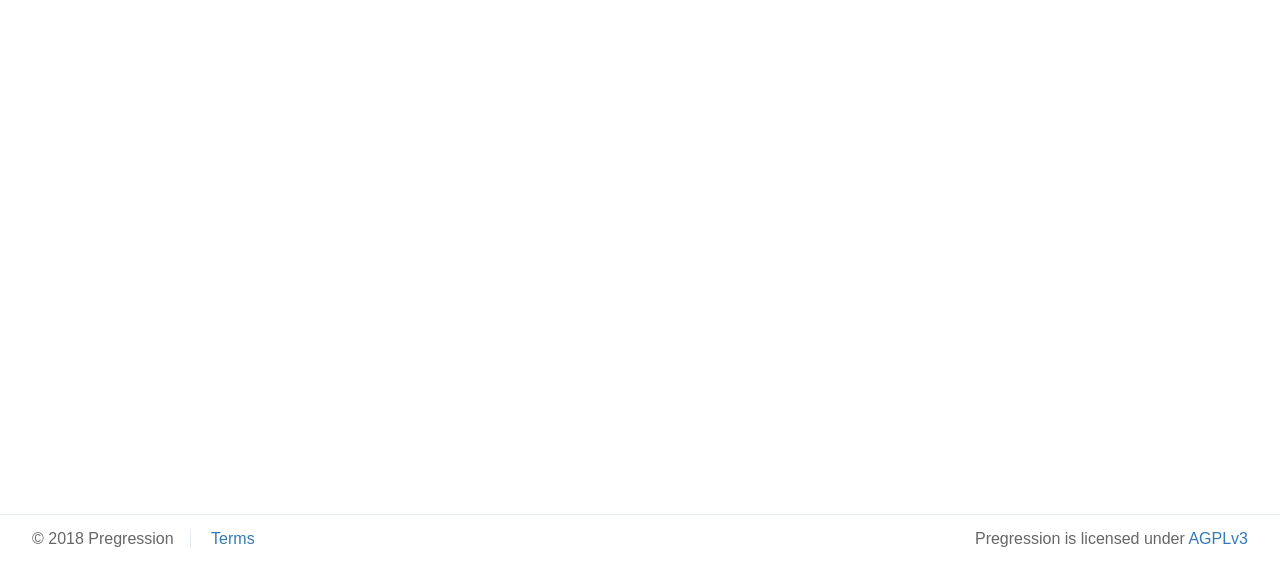
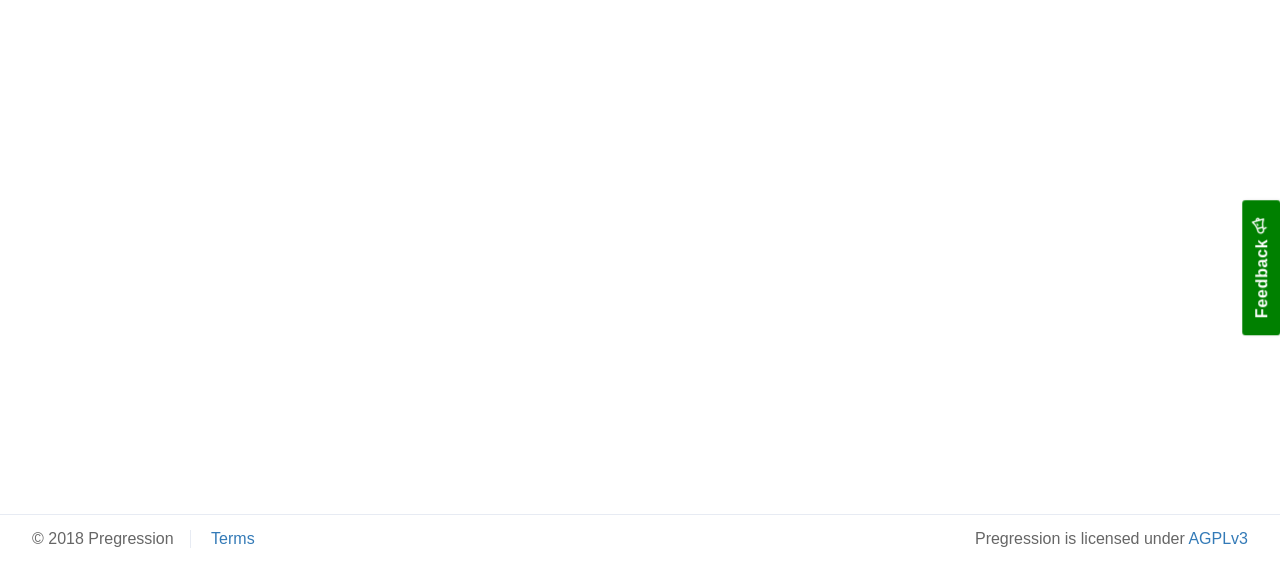
Before and after one commit to pregression/testr, a Django app: page /terms/ in a window 1280 px wide. Shown: the part 238-800 px from the top of the page. Run offline with Django 3.2, Linux system fonts and the light colour scheme; parts of the project's set-up code (start-up, migrations or seed data) failed here and were passed over; some libraries are stand-ins or nearby versions; some web fonts are replaced.

Commit message:
Install Tellme plugin

```diff
--- a/requirements.txt
+++ b/requirements.txt
@@ -16,6 +16,7 @@ django-compressor==2.2
 django-dotenv==1.4.2
 django-modelcluster==4.1
 django-taggit==0.22.2
+django-tellme==0.6.5
 django-treebeard==4.2.1
 djangorestframework==3.8.2
 draftjs-exporter==2.0.0
--- a/testr/core/static/css/app.css
+++ b/testr/core/static/css/app.css
@@ -49,3 +49,12 @@ a:active {
 .Logo {
     font-size: 24px;
 }
+
+.vertical-right-aligned {
+  transform: rotate(-90deg);
+  transform-origin: 100% 100%;
+  position: fixed;
+  right: 0;
+  top: 50%;
+  z-index: 100;
+}
--- a/testr/core/templates/application.html
+++ b/testr/core/templates/application.html
@@ -15,23 +15,28 @@
         <link rel="stylesheet" href="/static/css/input.css">
         <link rel="stylesheet" href="/static/font/dripicons/webfont.css">
         <link rel="stylesheet" href="/static/vendor/css/bootstrap.min.css">
+        <link rel="stylesheet" href="{% static 'tellme/feedback.min.css' %}">
         {% endcompress %}
-        <script src="https://cdn.jsdelivr.net/npm/es6-promise@4/dist/es6-promise.min.js"></script>
-        <script src="https://cdn.jsdelivr.net/npm/es6-promise@4/dist/es6-promise.auto.min.js"></script>
         <script
             src="https://code.jquery.com/jquery-3.3.1.slim.min.js"
             integrity="sha256-3edrmyuQ0w65f8gfBsqowzjJe2iM6n0nKciPUp8y+7E="
             crossorigin="anonymous">
         </script>
         <script src="https://cdn.jsdelivr.net/npm/lodash@4.17.5/lodash.min.js"></script>
+        <script src="https://cdn.jsdelivr.net/npm/es6-promise@4/dist/es6-promise.min.js"></script>
+        <script src="https://cdn.jsdelivr.net/npm/es6-promise@4/dist/es6-promise.auto.min.js"></script>
         {% compress js file %}
             <script src="/static/js/app.js"></script>
         {% endcompress %}
     </head>
     <body class="{% block body_class %}{% endblock %}">
+        <button type="button" id="feedback-btn" class="btn btn-success vertical-right-aligned">
+            Feedback <span class="dripicons-broadcast" aria-hidden="true"></span>
+        </button>
     {% block layout %}
     {% endblock layout %}
     {% block chromeless %}
     {% endblock chromeless %}
+    {%  include 'tellme/js_inc.html' %}
     </body>
 </html>
--- a/testr/settings.py
+++ b/testr/settings.py
@@ -41,6 +41,7 @@ APP_TITLE_DELIMITER = '|'
 ESTABLISHED_YEAR = 2018
 SITE_ID = 2
 SOCIALACCOUNT_QUERY_EMAIL = True
+TELLME_FEEDBACK_EMAIL = 'incoming+pregression/testr@incoming.gitlab.com'
 INSTALLED_APPS = [
     'django.contrib.admin',
     'django.contrib.auth',
@@ -77,6 +78,7 @@ INSTALLED_APPS = [
     'testr.marketing.apps.MarketingConfig',
     'testr.projects.apps.ProjectsConfig',
 
+    'tellme',
     'modelcluster',
     'taggit',
     'compressor',
--- a/testr/urls.py
+++ b/testr/urls.py
@@ -22,5 +22,6 @@ urlpatterns = [
     path('admin/', admin.site.urls),
     path(r'accounts/', include('allauth.urls')),
     path('projects/', include('testr.projects.urls')),
+    re_path(r'^tellme/', include('tellme.urls')),
     re_path(r'', include('testr.core.urls')),
 ] + static(settings.MEDIA_URL, document_root=settings.MEDIA_ROOT)
```
